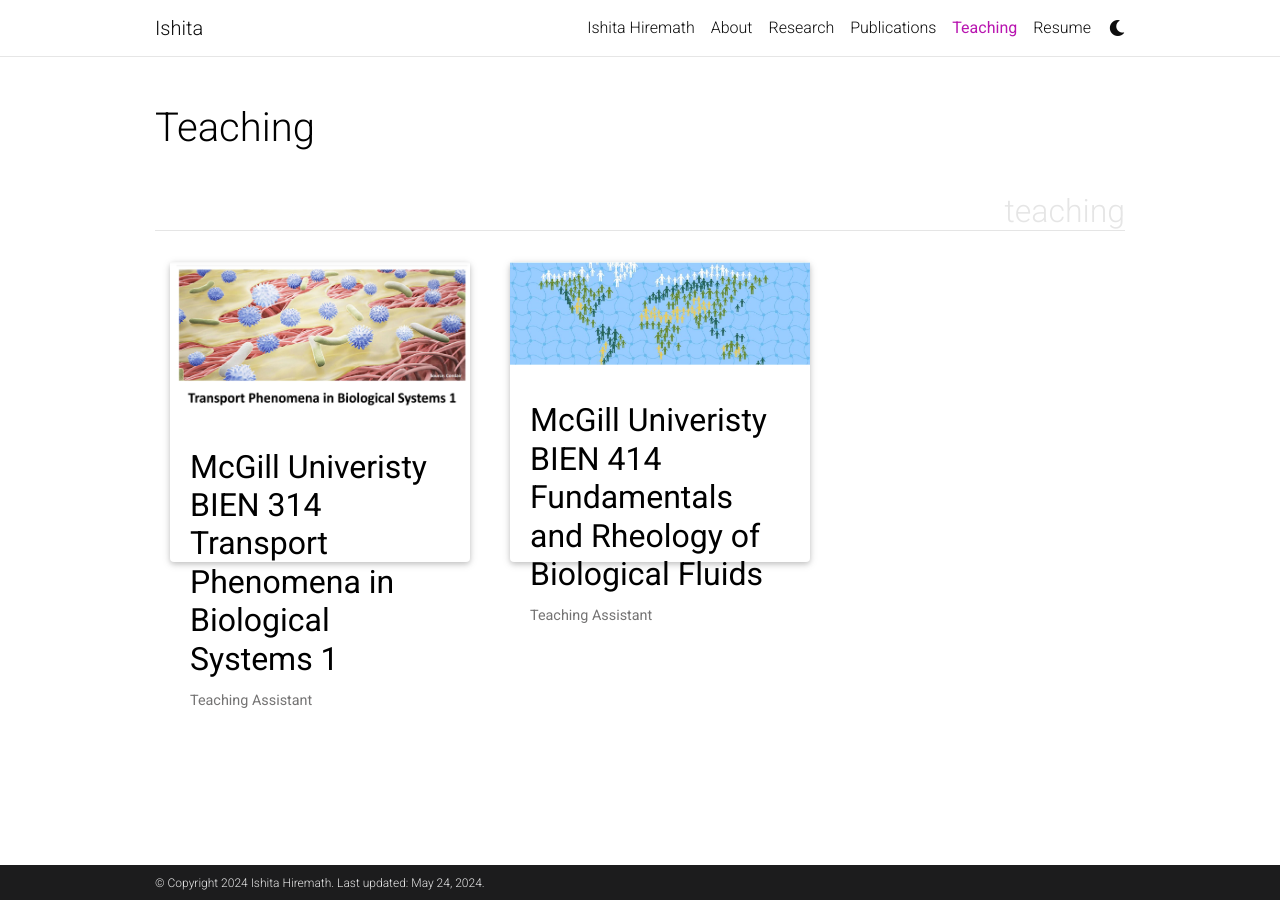
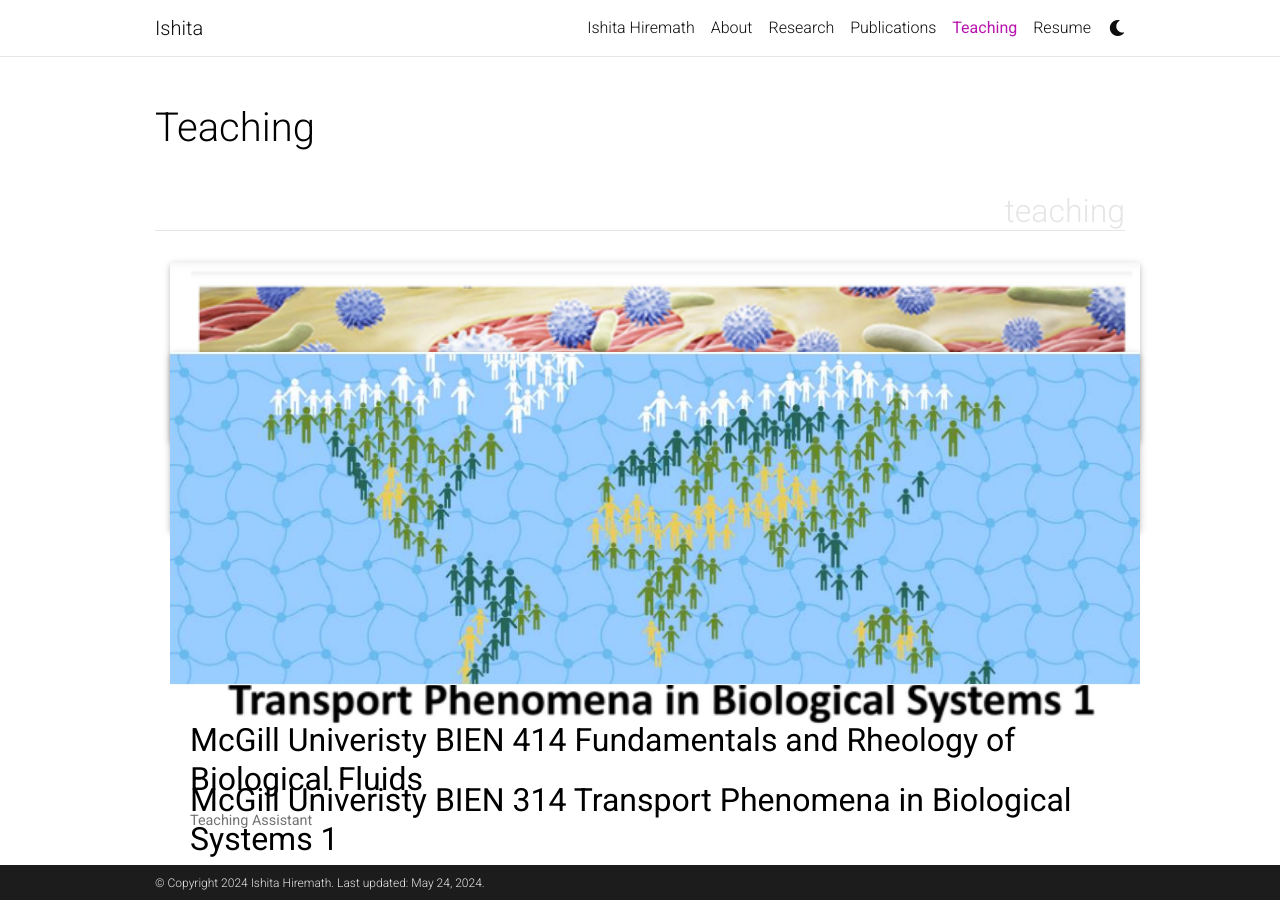
Before and after one commit to ishitahiremath/ishitahiremath.github.io, a Jekyll site: the page built from _pages/teaching.md, in a window 1280 px wide. Built offline with Jekyll 4.4.1, drawn with Linux system fonts in a browser that asks for light colours; a script that is not in the unit is left out; comment, search, counter and statistics services are not loaded; a style sheet for code colours, icons or effects is not loaded.

Commit message:
fixing annoying div bug in project html

```diff
--- a/_includes/projects.html
+++ b/_includes/projects.html
@@ -1,6 +1,6 @@
 <!-- _includes/projects.html -->
 <div class="grid-sizer"></div>
-<div class="grid-item" style="width: 300px; height: 300px; margin: 15px;">
+<div class="grid-item" style="width: 100%; height: 100%; margin: 15px;">
   {% if project.redirect -%}
   <a href="{{ project.redirect }}" style="display: block; width: 100%; height: 100%;">
     {%- else -%}
```
